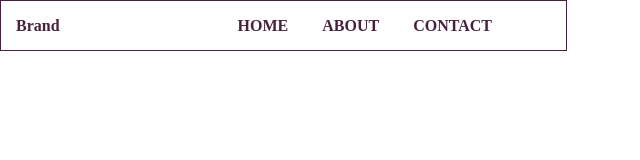
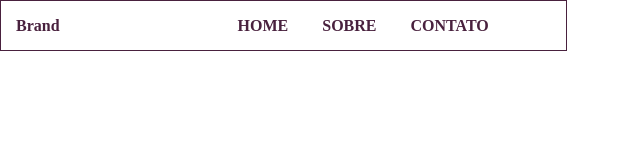
Before and after one commit to gucamargo/atividade-sass, a website: page source/index.html in a window 1280 px wide. Shown: the full height of the page, 0-640 px from the left. Drawn offline with nearby package versions, Linux system fonts and the light colour scheme; files that its build step writes are made by us from their sources.

Commit message:
Alterado idioma de menu

```diff
--- a/source/index.html
+++ b/source/index.html
@@ -12,8 +12,8 @@
 				<li class="menu-brand">Brand</li>
 				<li class="menu-vazio"></li>
 				<li><a href="#" class="menu-home" title="HOME">HOME</a></li>
-				<li><a href="#" class="menu-about" title="ABOUT">ABOUT</a></li>
-				<li><a href="#" class="menu-contact" title="CONTACT">CONTACT</a></li>
+				<li><a href="#" class="menu-about" title="ABOUT">SOBRE</a></li>
+				<li><a href="#" class="menu-contact" title="CONTACT">CONTATO</a></li>
 			</ul>
 		</nav>
 	</header>
```
